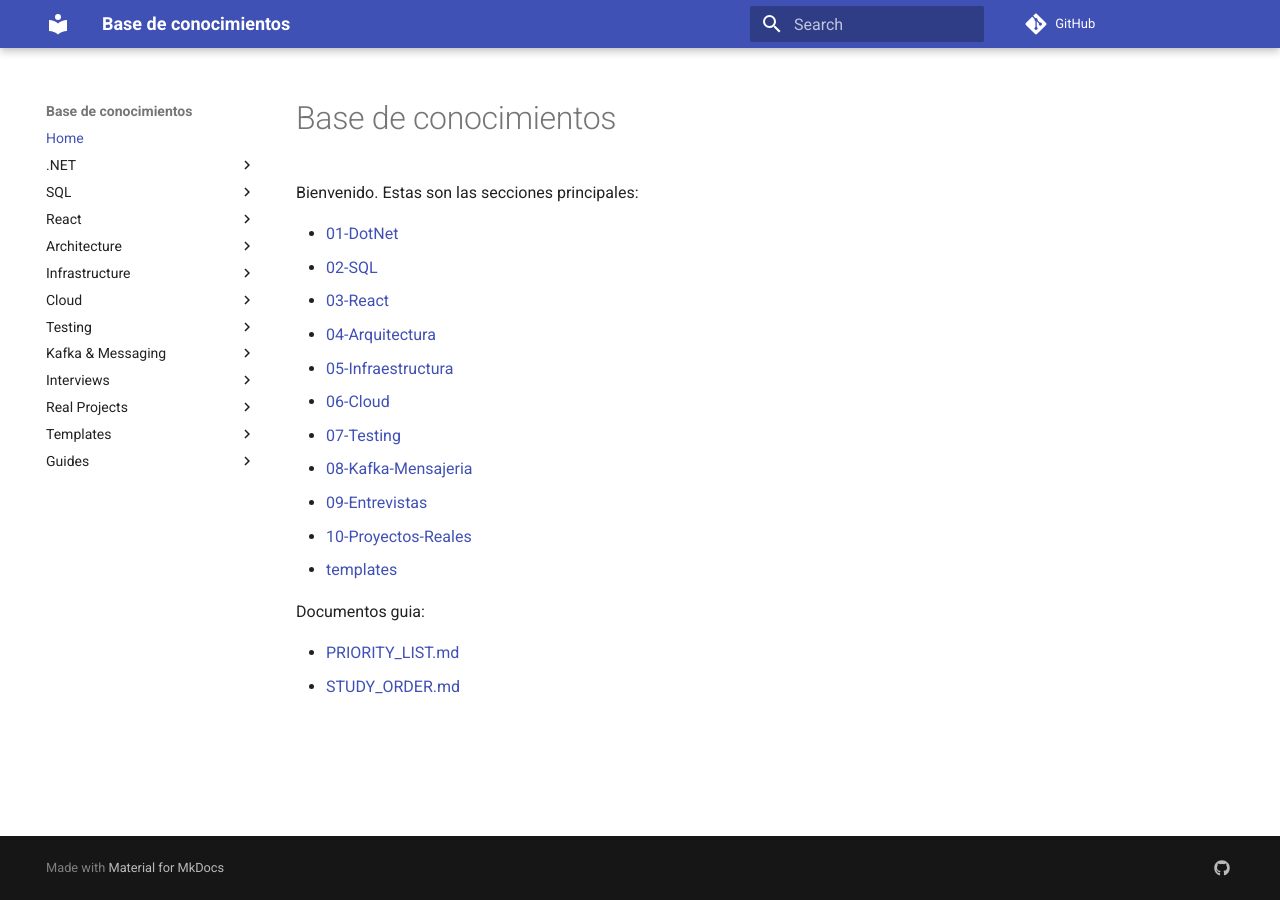
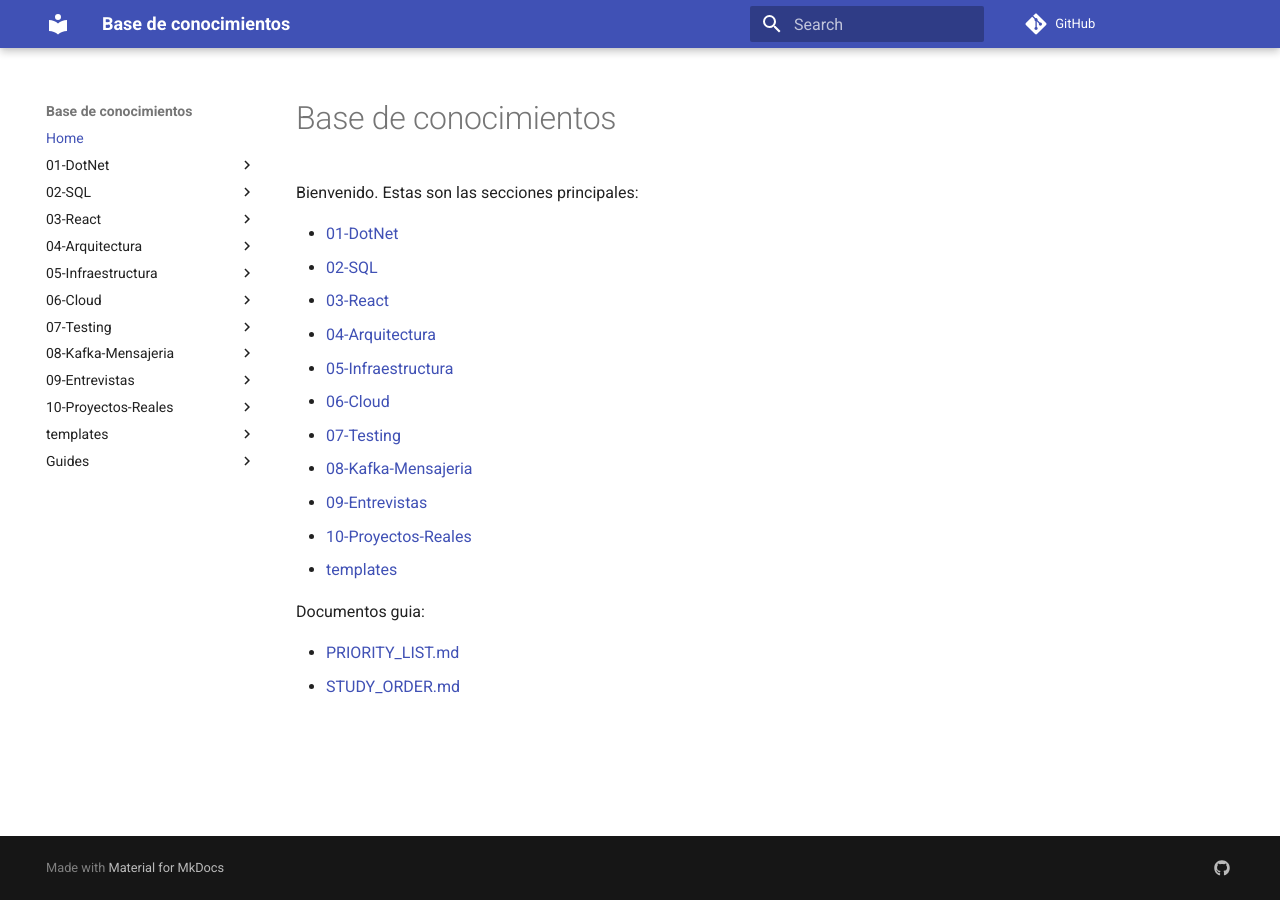
Before and after one commit to partarrieud/base-conocimientos, an MkDocs documentation site: the page built from docs/index.md, in a window 1280 px wide. Built offline with MkDocs 1.6.1 and Material for MkDocs 9.7.7, drawn with Linux system fonts in a browser that asks for light colours; comment, search, counter and statistics services are not loaded; some of the changed lines change nothing that is shown.

Commit message:
fix: estabilizar labels y subnav en mkdocs
- Mantiene nombres principales con prefijos numerados (01-DotNet, 09-Entrevistas)
- Elimina Home en subcarpetas sin portada real para evitar cambios de label
- Conserva Home solo en secciones con index.md de contexto
- Evita comportamiento inconsistente de Home/Overview en navegación

```diff
--- a/mkdocs.yml
+++ b/mkdocs.yml
@@ -19,23 +19,19 @@ extra:
       link: https://github.com/partarrieud/base-conocimientos
 nav:
   - Home: index.md
-  - .NET:
+  - 01-DotNet:
     - Home: 01-DotNet/index.md
     - Basics:
-      - Home: 01-DotNet/Basics/index.md
       - Dependency Injection: 01-DotNet/Basics/Dependency-Injection.md
     - Core:
-      - Home: 01-DotNet/Core/index.md
       - Async/Await: 01-DotNet/Core/Async-Await.md
       - Task Parallel Library: 01-DotNet/Core/Task-Parallel-Library.md
       - Middleware: 01-DotNet/Core/Middleware.md
       - Background Services: 01-DotNet/Core/Background-Services.md
     - Data:
-      - Home: 01-DotNet/Data/index.md
       - Entity Framework Core: 01-DotNet/Data/Entity-Framework-Core.md
       - Dapper: 01-DotNet/Data/Dapper.md
     - Architecture:
-      - Home: 01-DotNet/Architecture/index.md
       - CQRS: 01-DotNet/Architecture/CQRS.md
       - MediatR: 01-DotNet/Architecture/MediatR.md
     - Advanced:
@@ -47,15 +43,13 @@ nav:
       - Span: 01-DotNet/Advanced/Span.md
     - Testing:
       - Home: 01-DotNet/Testing/index.md
-  - SQL:
+  - 02-SQL:
     - Home: 02-SQL/index.md
     - Basics:
-      - Home: 02-SQL/Basics/index.md
       - Indexes: 02-SQL/Basics/Indexes.md
       - Transactions: 02-SQL/Basics/Transactions.md
       - Isolation Levels: 02-SQL/Basics/Isolation-Levels.md
     - Tuning:
-      - Home: 02-SQL/Tuning/index.md
       - Execution Plans: 02-SQL/Tuning/Execution-Plans.md
       - Statistics: 02-SQL/Tuning/Statistics.md
       - Deadlocks: 02-SQL/Tuning/Deadlocks.md
@@ -65,21 +59,18 @@ nav:
       - Query Tuning: 02-SQL/Tuning/Query-Tuning.md
     - High Availability:
       - Home: 02-SQL/HighAvailability/index.md
-  - React:
+  - 03-React:
     - Home: 03-React/index.md
     - Basics:
-      - Home: 03-React/Basics/index.md
       - Hooks: 03-React/Basics/Hooks.md
       - State Management: 03-React/Basics/State-Management.md
     - Advanced:
-      - Home: 03-React/Advanced/index.md
       - Performance Optimization: 03-React/Advanced/Performance-Optimization.md
       - SSR: 03-React/Advanced/SSR.md
     - Architecture:
-      - Home: 03-React/Architecture/index.md
       - SPA vs SSR: 03-React/Architecture/SPA-vs-SSR.md
       - Component Design: 03-React/Architecture/Component-Design.md
-  - Architecture:
+  - 04-Arquitectura:
     - Home: 04-Arquitectura/index.md
     - Circuit Breaker: 04-Arquitectura/Circuit-Breaker.md
     - Clean Architecture: 04-Arquitectura/Clean-Architecture.md
@@ -92,15 +83,13 @@ nav:
     - Resilience Patterns: 04-Arquitectura/Resilience-Patterns.md
     - Sagas: 04-Arquitectura/Sagas.md
     - SOLID: 04-Arquitectura/SOLID.md
-  - Infrastructure:
+  - 05-Infraestructura:
     - Home: 05-Infraestructura/index.md
     - Containers:
-      - Home: 05-Infraestructura/Containers/index.md
       - Docker: 05-Infraestructura/Containers/Docker.md
       - Docker Networking: 05-Infraestructura/Containers/Docker-Networking.md
       - Multi-stage Builds: 05-Infraestructura/Containers/Multi-stage-Builds.md
     - Orchestration:
-      - Home: 05-Infraestructura/Orchestration/index.md
       - ConfigMaps: 05-Infraestructura/Orchestration/ConfigMaps.md
       - Deployments: 05-Infraestructura/Orchestration/Deployments.md
       - Ingress: 05-Infraestructura/Orchestration/Ingress.md
@@ -108,29 +97,24 @@ nav:
       - Secrets: 05-Infraestructura/Orchestration/Secrets.md
       - Services: 05-Infraestructura/Orchestration/Services.md
     - Observability:
-      - Home: 05-Infraestructura/Observability/index.md
       - Observability: 05-Infraestructura/Observability/Observability.md
     - CI/CD:
-      - Home: 05-Infraestructura/CI-CD/index.md
       - GitHub Actions: 05-Infraestructura/CI-CD/GitHub-Actions.md
-  - Cloud:
+  - 06-Cloud:
     - Home: 06-Cloud/index.md
     - Storage:
-      - Home: 06-Cloud/Storage/index.md
       - Azure Storage: 06-Cloud/Storage/Azure-Storage.md
     - Azure:
-      - Home: 06-Cloud/Azure/index.md
       - AKS: 06-Cloud/Azure/AKS.md
       - App Service: 06-Cloud/Azure/Azure-App-Service.md
       - Functions: 06-Cloud/Azure/Azure-Functions.md
       - Service Bus: 06-Cloud/Azure/Azure-Service-Bus.md
     - Identity:
-      - Home: 06-Cloud/Identity/index.md
       - Key Vault: 06-Cloud/Identity/Key-Vault.md
       - Managed Identity: 06-Cloud/Identity/Managed-Identity.md
     - Architecture:
       - Home: 06-Cloud/Architecture/index.md
-  - Testing:
+  - 07-Testing:
     - Home: 07-Testing/index.md
     - Contract Testing: 07-Testing/Contract-Testing.md
     - FluentAssertions: 07-Testing/FluentAssertions.md
@@ -140,7 +124,7 @@ nav:
     - Test Pyramid: 07-Testing/Test-Pyramid.md
     - Unit Testing: 07-Testing/Unit-Testing.md
     - xUnit: 07-Testing/xUnit.md
-  - Kafka & Messaging:
+  - 08-Kafka-Mensajeria:
     - Home: 08-Kafka-Mensajeria/index.md
     - Avro: 08-Kafka-Mensajeria/Avro.md
     - Consumer Groups: 08-Kafka-Mensajeria/Consumer-Groups.md
@@ -152,7 +136,7 @@ nav:
     - Partitions: 08-Kafka-Mensajeria/Partitions.md
     - Producers: 08-Kafka-Mensajeria/Producers.md
     - Schema Registry: 08-Kafka-Mensajeria/Schema-Registry.md
-  - Interviews:
+  - 09-Entrevistas:
     - Home: 09-Entrevistas/index.md
     - .NET: 09-Entrevistas/DotNet/Senior-DotNet.md
     - SQL: 09-Entrevistas/SQL/Senior-SQL.md
@@ -161,24 +145,21 @@ nav:
     - Architecture: 09-Entrevistas/Arquitectura/Software-Architect.md
     - System Design: 09-Entrevistas/SystemDesign/System-Design.md
     - Study Plans:
-      - Home: 09-Entrevistas/StudyPlans/index.md
       - 4-Week Plan: 09-Entrevistas/StudyPlans/Plan-Repaso-4-Semanas.md
       - Review: 09-Entrevistas/StudyPlans/Repaso-4-Semanas.md
-  - Real Projects:
+  - 10-Proyectos-Reales:
     - Home: 10-Proyectos-Reales/index.md
     - Templates:
       - Home: 10-Proyectos-Reales/Project-Templates/index.md
     - Projects:
-      - Home: 10-Proyectos-Reales/Projects/index.md
       - REST API: 10-Proyectos-Reales/Projects/API-REST-Empresarial.md
       - Kubernetes: 10-Proyectos-Reales/Projects/Implementacion-Kubernetes.md
       - DB Migration: 10-Proyectos-Reales/Projects/Migracion-Base-de-Datos.md
       - .NET Backend: 10-Proyectos-Reales/Projects/Proyecto-Backend-DotNet.md
       - Kafka System: 10-Proyectos-Reales/Projects/Sistema-Distribuido-Kafka.md
     - Postmortems:
-      - Home: 10-Proyectos-Reales/Postmortems/index.md
       - K8s Deployment: 10-Proyectos-Reales/Postmortems/Postmortem-Deployment-Kubernetes.md
-  - Templates:
+  - templates:
     - Home: templates/index.md
     - Concept Template: templates/ConceptTemplate.md
     - Interview Question: templates/InterviewQuestionTemplate.md
```
